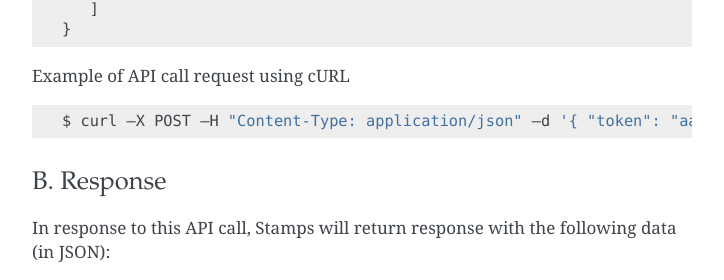
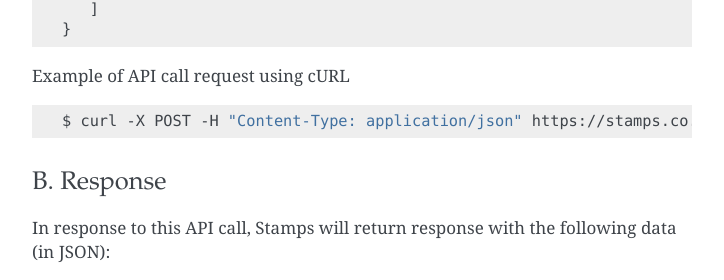
Before and after one commit to ui/stamps-api-docs, a Sphinx documentation site: the page built from source/transaction_api.rst, in a window 1280 px wide and 900 px high, scrolled down 1265 px. Shown: the part 148-428 px from the top of the window, without its empty margins (388-1112 px from the left). Built offline with Sphinx 7.4.7, drawn with Linux system fonts in a browser that asks for light colours.

Commit message:
Fixed the documentation on transactions api

```diff
--- a/source/transaction_api.rst
+++ b/source/transaction_api.rst
@@ -74,7 +74,9 @@ Example of API call request using cURL
 
 .. code-block :: bash
 
-    $ curl –X POST –H "Content-Type: application/json" –d '{ "token": "aaabbbcccdddeeefff", "user_email": "Customer@stamps.co.id", "store": 32, "invoice_number": "abc123456", "total_value": 50000, "subtotal": 40000, "discount": 0, "service_charge": 5000, "tax": 50000, "items": [{"product_name": "Cappucino", "quantity": 2, "price": 10000}, {"product_name": "Iced Tea", "quantity": 4, "price": 5000]' https://stamps.co.id/api/transaction/add
+    $ curl -X POST -H "Content-Type: application/json" https://stamps.co.id/api/transaction/add -i -d '{ "token": "aaabbbcccdddeeeffff", "user_email": "Customer@stamps.co.id", "store": 2, "invoice_number": "abc123", "total_value": 50000, "subtotal": 40000, "discount": 0, "service_charge": 5000, "tax": 50000, "items": [{"product_name": "Cappucino", "quantity": 2, "price": 10000}, {"product_name": "Iced Tea", "quantity": 4, "price": 5000}]}'
+
+
 
 
 B. Response
```
